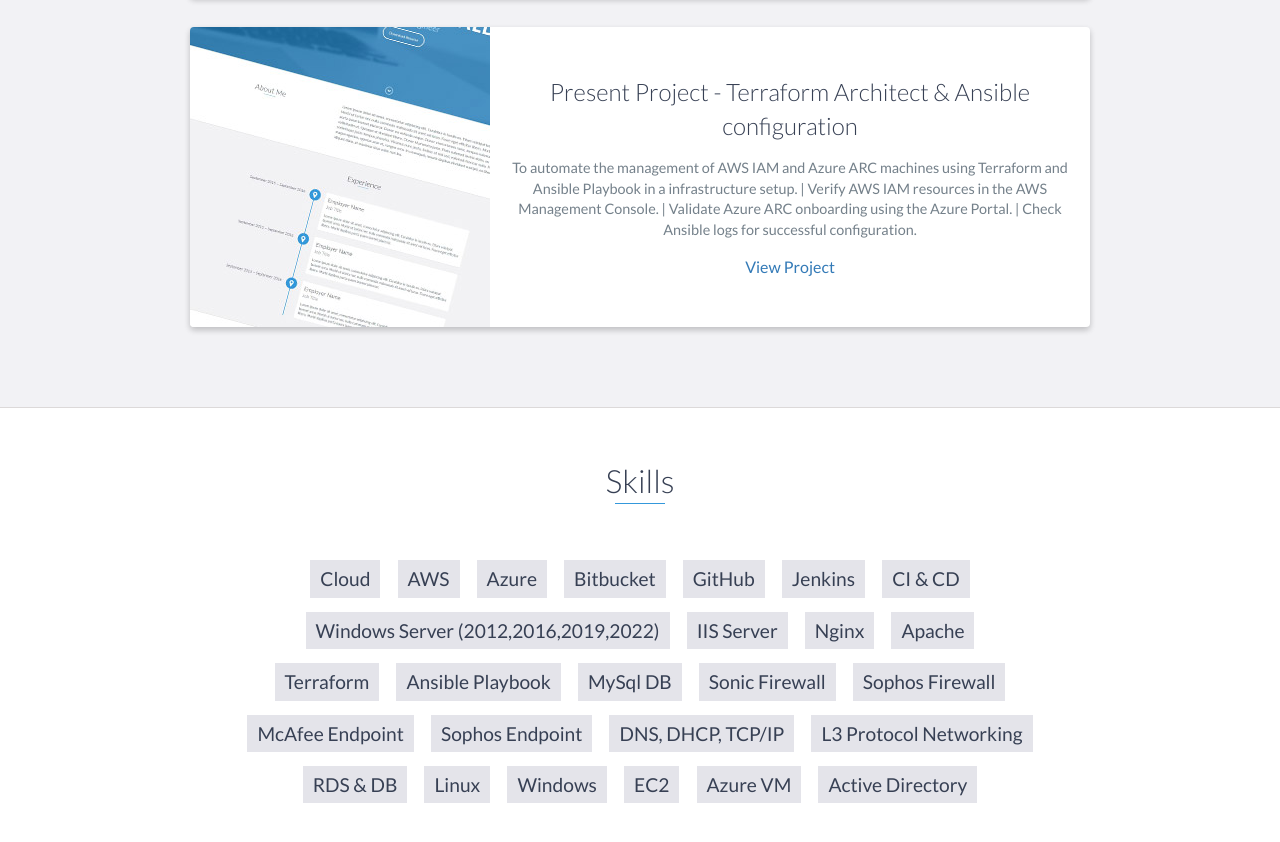
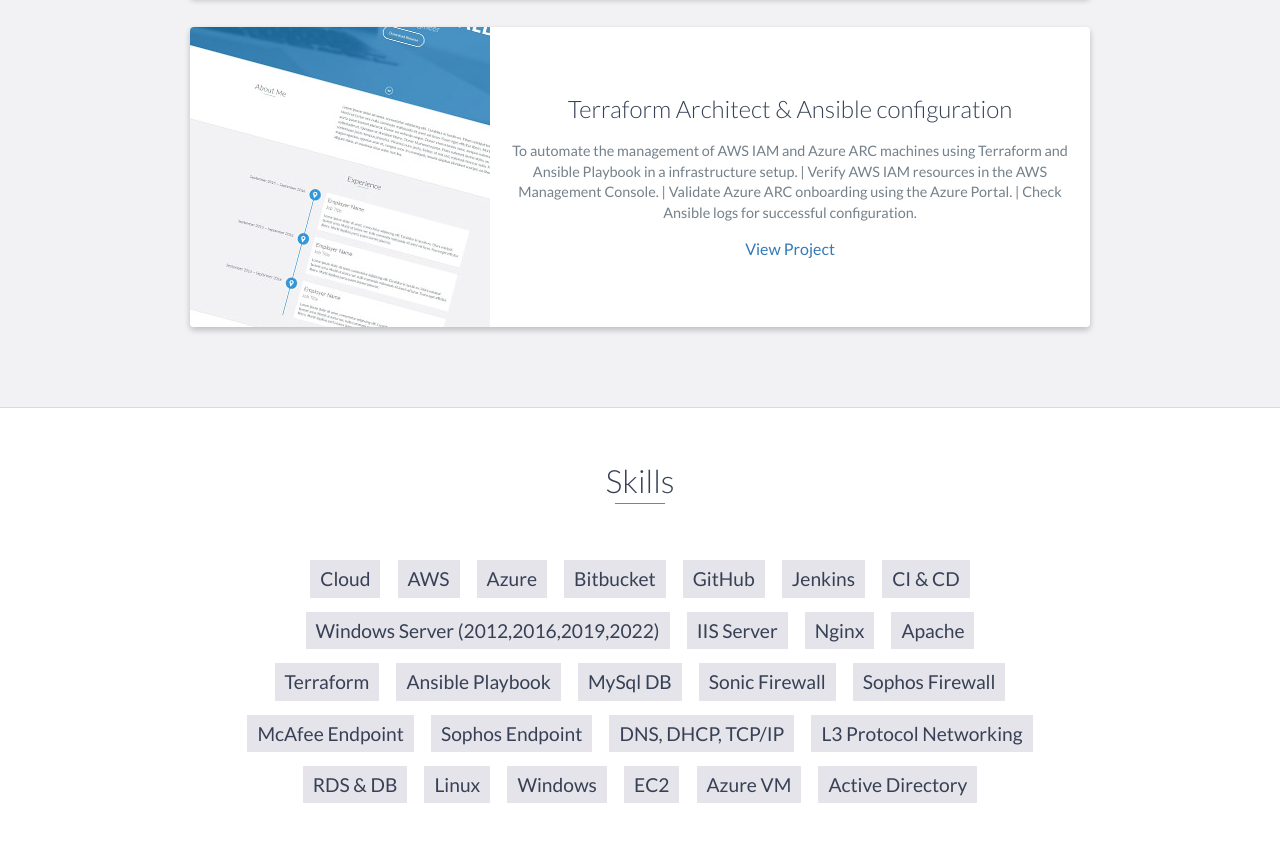
Before and after one commit to karthikeyan235/github-portfolio, a website: page index.html in a window 1280 px wide. Shown: the part 3220-4062 px from the top of the page. Drawn offline with nearby package versions, Linux system fonts and the light colour scheme.

Commit message:
Update index.html

```diff
--- a/index.html
+++ b/index.html
@@ -233,7 +233,8 @@
                     </div>
                     <!-- End .project-image -->
                     <div class="project-info">
-                        <h3>Present Project - Terraform Architect & Ansible configuration</h3>
+
+                        <h3>Terraform Architect & Ansible configuration</h3>
                         <p>
                             To automate the management of AWS IAM and Azure ARC machines using Terraform and Ansible Playbook in a infrastructure setup.
                             | Verify AWS IAM resources in the AWS Management Console.
```
